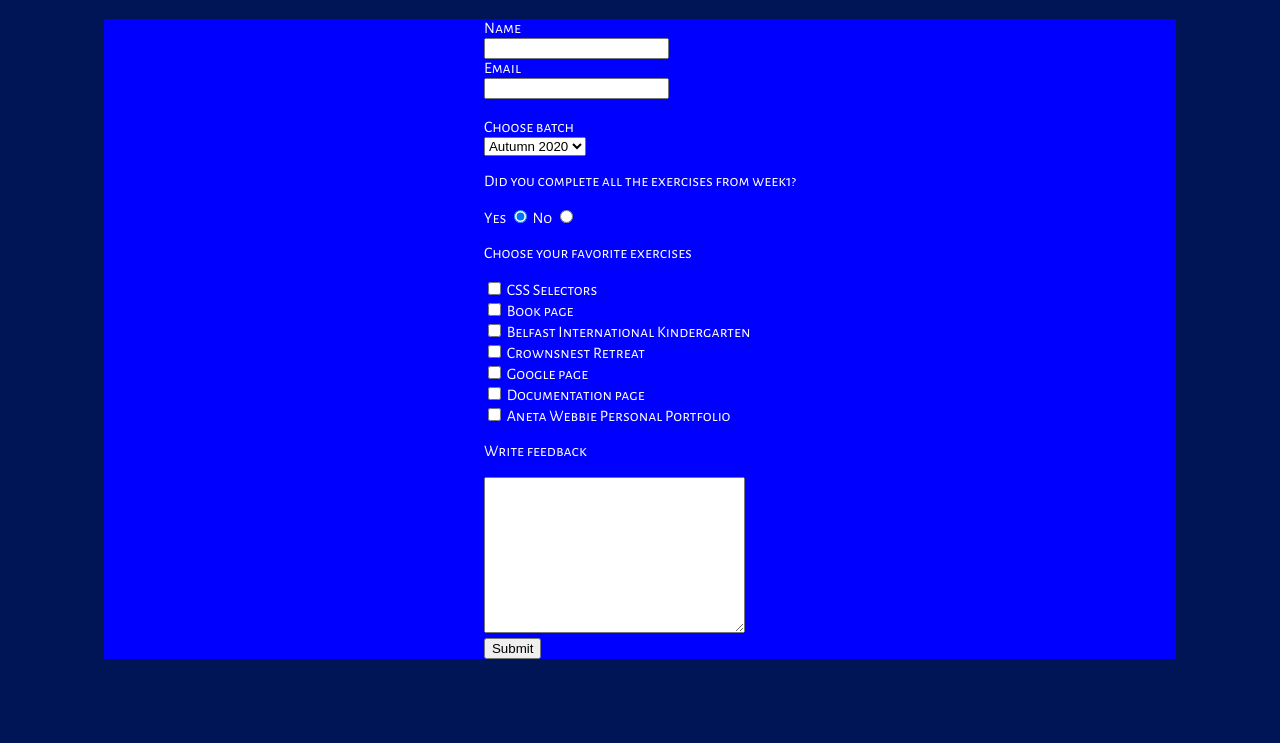
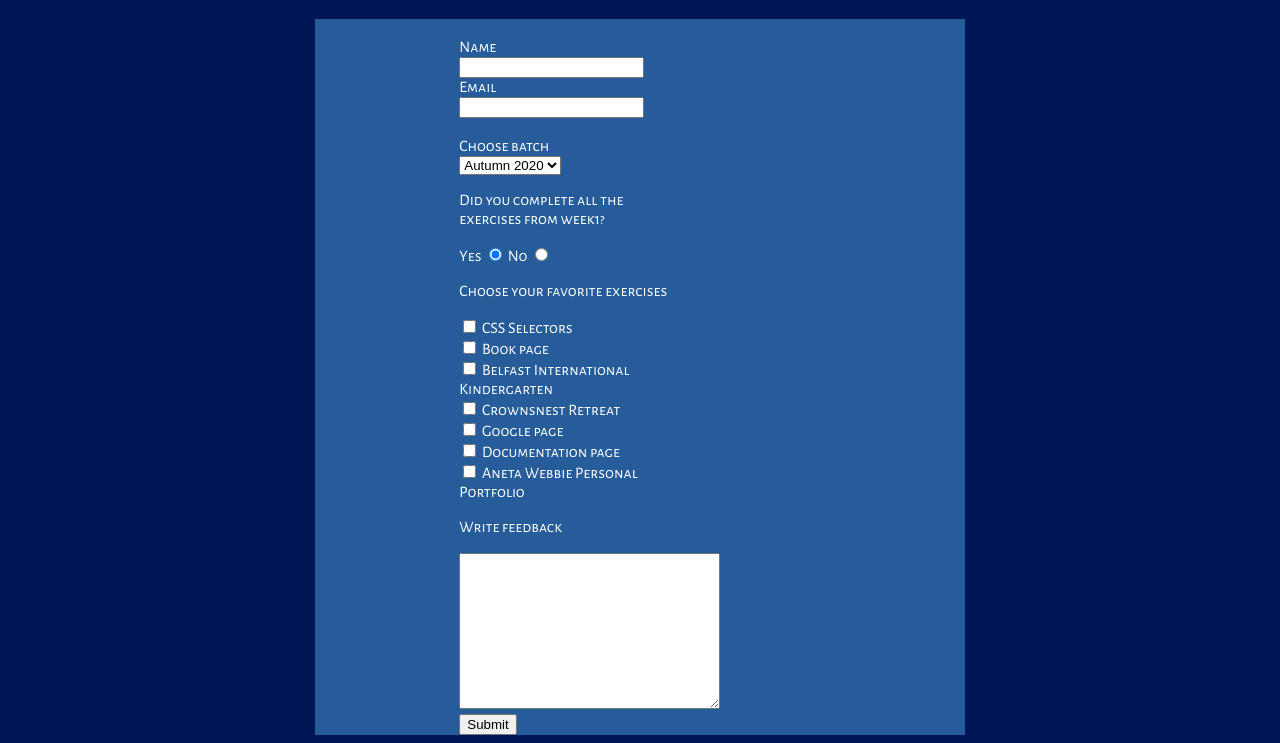
Before and after one commit to queuing4oranges/survey-form, a website: page src/index.html in a window 1280 px wide. Shown: the part 70-813 px from the top of the page. Drawn offline with nearby package versions, Linux system fonts and the light colour scheme; files that its build step writes are made by us from their sources.

Commit message:
second draft - getting there

```diff
--- a/src/scss/style.scss
+++ b/src/scss/style.scss
@@ -17,28 +17,44 @@ body{
     background-color: #001555;
 
 }
-
+form{
+    width: 70%;
+}
 .main{
     display: flex;
     flex-direction: row;
-    background-color: blue;
-    flex: 1 auto 1;
+    background-color: #255c99;
+    flex: auto;
+    width: 650px;
 
 }
 
 .left{
     display: flex;
-    width: 300px;
-    margin: 40px;
+    width: 15%;
+    margin: 0px;
 }
 
 .middle{
     display: flex;
-    width: auto;
+    flex-direction: column;
+    align-items: center;
+    display: flex;
+    width: 70%;
+    inline-size: max-content;
 }
 
 .right{
     display: flex;
-    width: 300px;
-    margin: 40px;
+    width: 15%;
+    margin: 0px;
 }
+
+.name>input,
+.email>input{
+    width: 100%;
+}
+
+input>name{
+    width: 30px;
+}
```
Also changed, not shown: src/index.html (+2 -0 lines).
